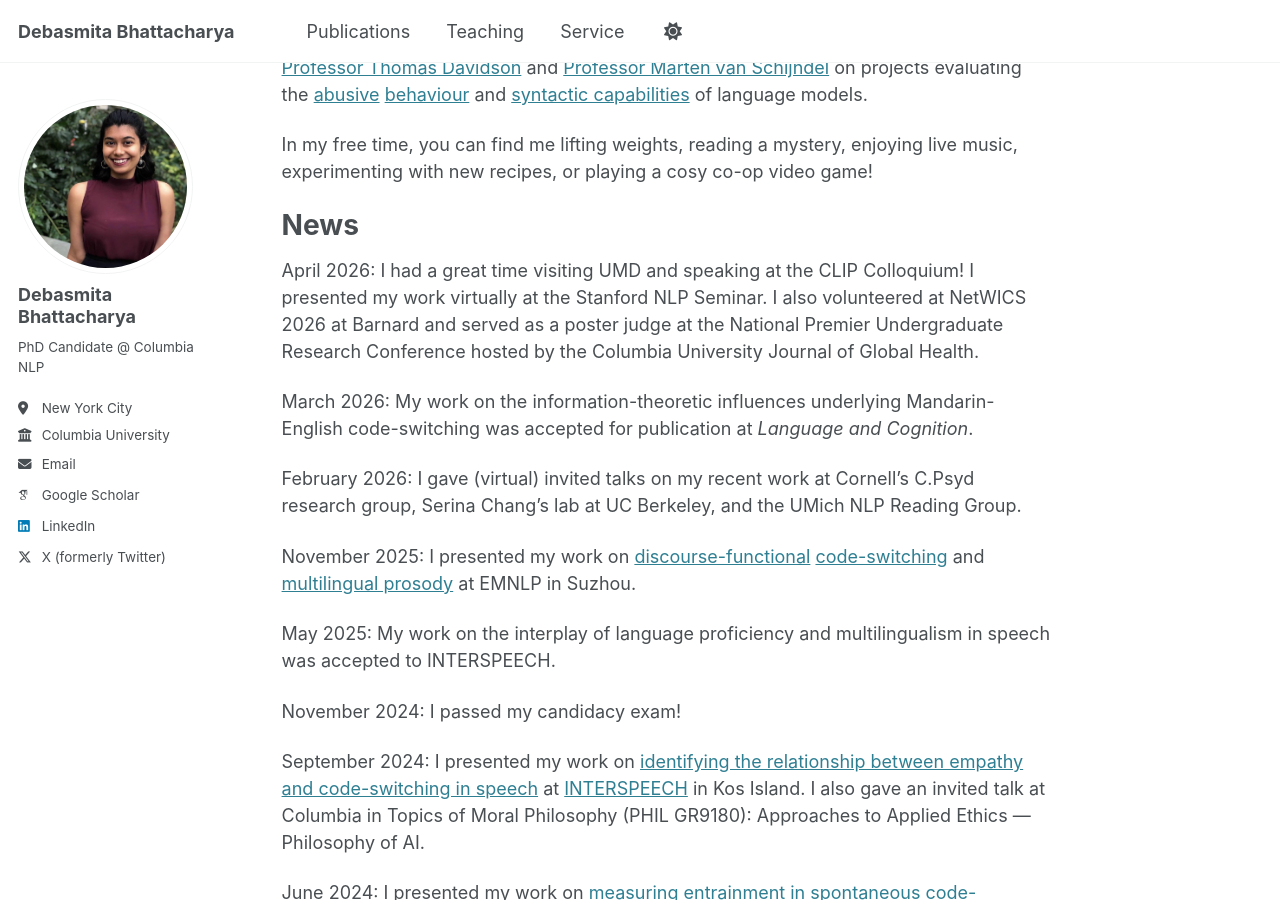
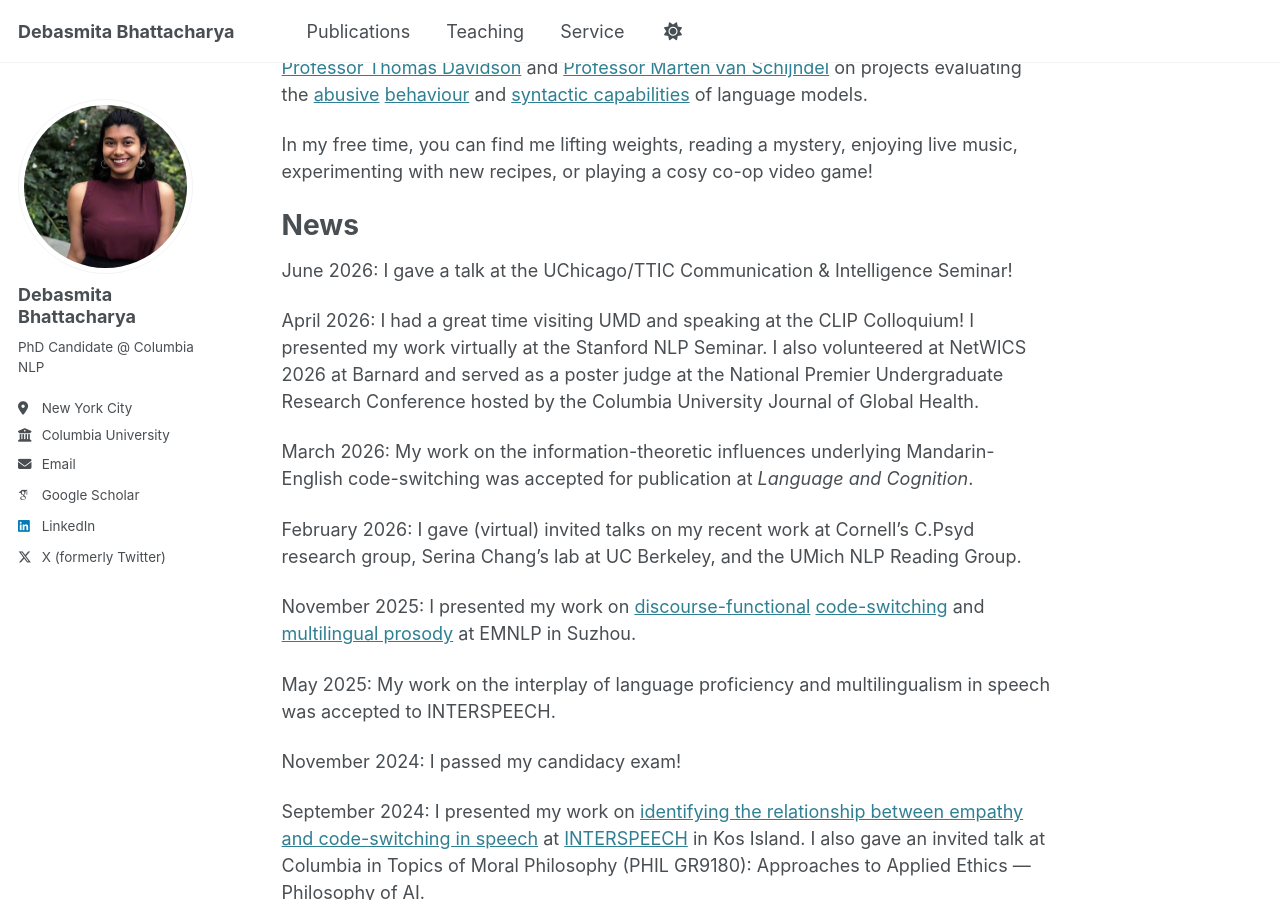
Before and after one commit to debasmita-b/debasmita-b.github.io, a Jekyll site: the page built from _pages/about.md, in a window 1280 px wide and 900 px high, scrolled down 582 px. Built offline with Jekyll 4.4.1, drawn with Linux system fonts in a browser that asks for light colours; some web fonts are replaced.

Commit message:
add uchicago talk

```diff
--- a/_pages/about.md
+++ b/_pages/about.md
@@ -21,6 +21,8 @@ In my free time, you can find me lifting weights, reading a mystery, enjoying li
 
 News
 ======
+June 2026: I gave a talk at the UChicago/TTIC Communication & Intelligence Seminar!
+
 April 2026: I had a great time visiting UMD and speaking at the CLIP Colloquium! I presented my work virtually at the Stanford NLP Seminar. I also volunteered at NetWICS 2026 at Barnard and served as a poster judge at the National Premier Undergraduate Research Conference hosted by the Columbia University Journal of Global Health.
 
 March 2026: My work on the information-theoretic influences underlying Mandarin-English code-switching was accepted for publication at *Language and Cognition*.
```
